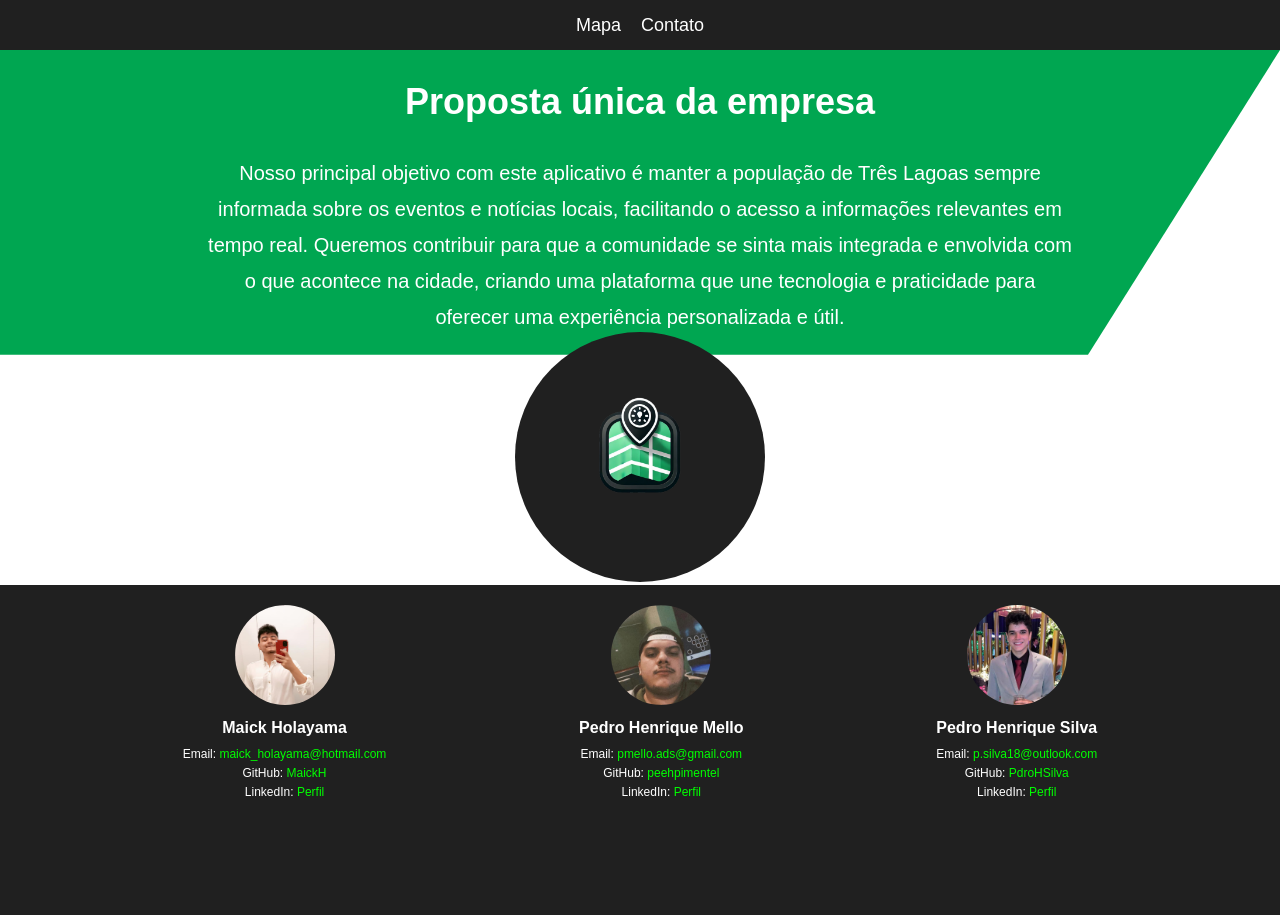
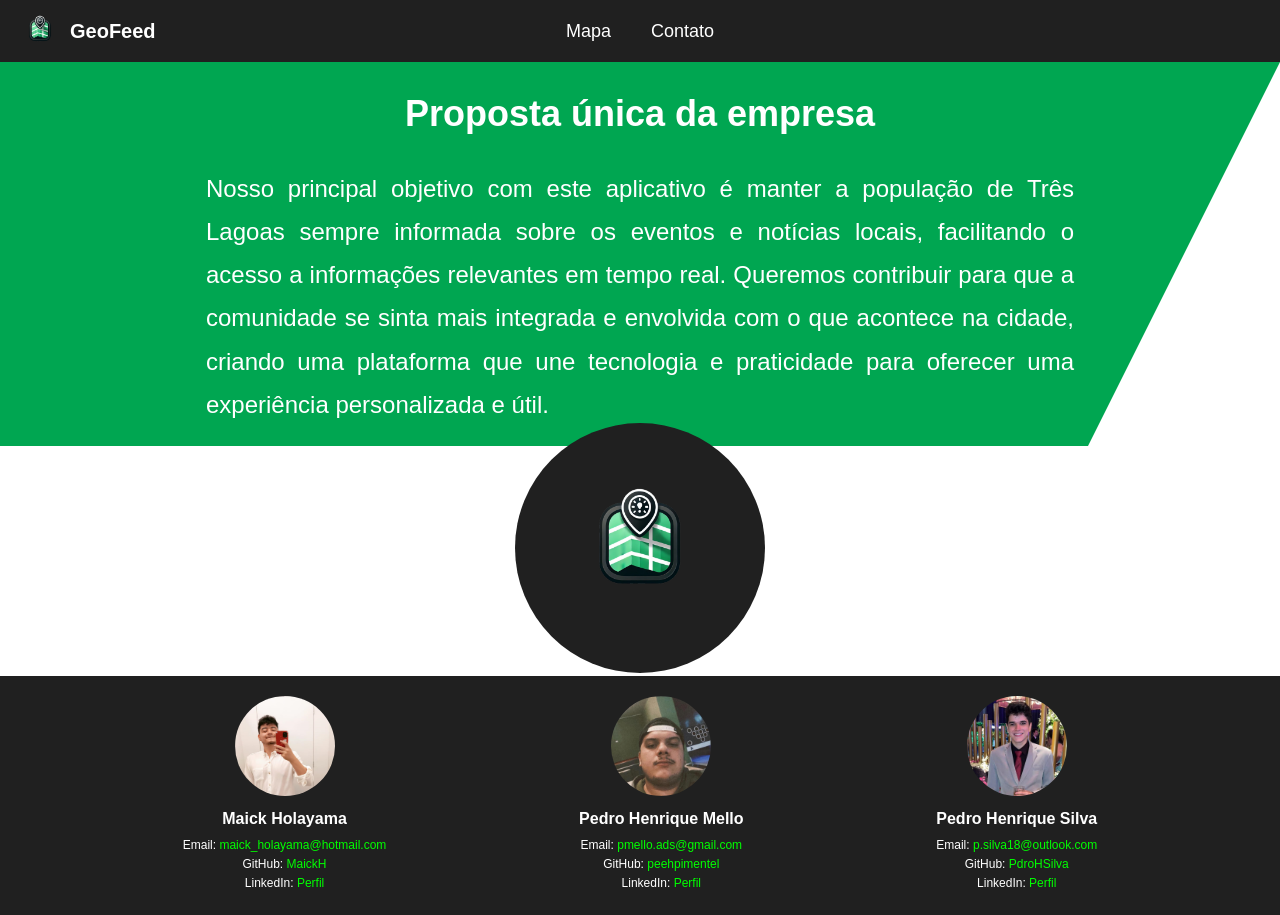
Before and after one commit to peehpimentel/tcc-tads, a Django app: page /contato/ in a window 1280 px wide. Before the commit the page ends 796 px from the top, so only its background shows below. Run offline with Django 5.2, Linux system fonts and the light colour scheme; some libraries are stand-ins or nearby versions.

Commit message:
logo and title

```diff
--- a/app/static/contato.css
+++ b/app/static/contato.css
@@ -10,17 +10,23 @@ body {
     background-color: white;
     min-height: 100vh;
     overflow-x: hidden; /* Remove scroll horizontal */
+    overflow: hidden;
     display: flex;
     flex-direction: column;
 }
 
 /* Header */
 header {
+
+    display: flex;
+    justify-content: center; /* Espaça os elementos nos extremos */
+    align-items: center;
     background-color: #202020;
-    height: 50px;
-    display: flex;
-    justify-content: center;
-    align-items: center;
+    padding: 10px 20px; /* Ajuste de espaçamento interno */
+    height: 62px;
+    width: 100%;
+    box-sizing: border-box;
+
 }
 
 header nav ul {
@@ -36,6 +42,48 @@ header nav ul li a {
 }
 
 header nav ul li a:hover {
+    color: #00FF00;
+}
+
+.logo-container {
+    display: flex;
+    align-items: center;
+    gap: 10px; /* Espaço entre logo e título */
+    position: absolute;
+    left: 20px;
+}
+
+.logo-text {
+    font-size: 18px;
+    color: white;
+    font-weight: bold;
+}
+
+.navbar {
+    display: flex;
+    align-items: center;
+    justify-content: space-between; /* Espaço entre os elementos principais */
+    height: 62px;
+}
+
+.nav-links {
+    list-style: none; /* Remove marcadores */
+    display: flex; /* Define como flex container */
+    justify-content: center; /* Centraliza os links */
+    align-items: center; /* Alinha verticalmente */
+    gap: 40px; /* Espaçamento entre os links */
+    flex-grow: 1; /* Faz o container dos links ocupar espaço extra */
+    margin: 0; /* Remove margens */
+    padding: 0; /* Remove padding */
+}
+
+.nav-links li a {
+    color: white;
+    text-decoration: none;
+    font-size: 18px;
+}
+
+.nav-links li a:hover {
     color: #00FF00;
 }
 
@@ -61,8 +109,8 @@ header nav ul li a:hover {
 .text-content {
     max-width: 70%; /* Ajusta o tamanho máximo do texto */
     margin: 0 auto; /* Centraliza o texto horizontalmente */
-    text-align: center; /* Alinha o texto ao centro */
-    font-size: 20px; /* Aumenta o tamanho do texto */
+    text-align: justify; /* Alinha o texto ao centro */
+    font-size: 24px; /* Aumenta o tamanho do texto */
     line-height: 1.8; /* Melhora o espaçamento entre linhas */
     color: white;
 }
@@ -98,6 +146,18 @@ header nav ul li a:hover {
 
 .logo-image {
     width: 150px; /* Tamanho adequado da logo */
+}
+
+.site-logo {
+    height: 40px; /* Ajuste a altura conforme necessário */
+    width: auto;
+}
+
+/* Estilo do título */
+.site-title {
+    font-size: 20px;
+    font-weight: bold;
+    color: #fff; /* Branco para combinar com o tema */
 }
 
 /* Footer Section */
--- a/app/templates/contato.html
+++ b/app/templates/contato.html
@@ -9,8 +9,12 @@
 </head>
 <body>
     <header>
-        <nav>
-            <ul>
+        <nav class="navbar">
+            <div class="logo-container">
+                <img src="{% static 'imgs/logo.png' %}" alt="Logo GeoFeed" class="site-logo">
+                <span class="site-title">GeoFeed</span>
+            </div>
+            <ul class="nav-links">
                 <li><a href="/">Mapa</a></li>
                 <li><a href="/contato">Contato</a></li>
             </ul>
```
